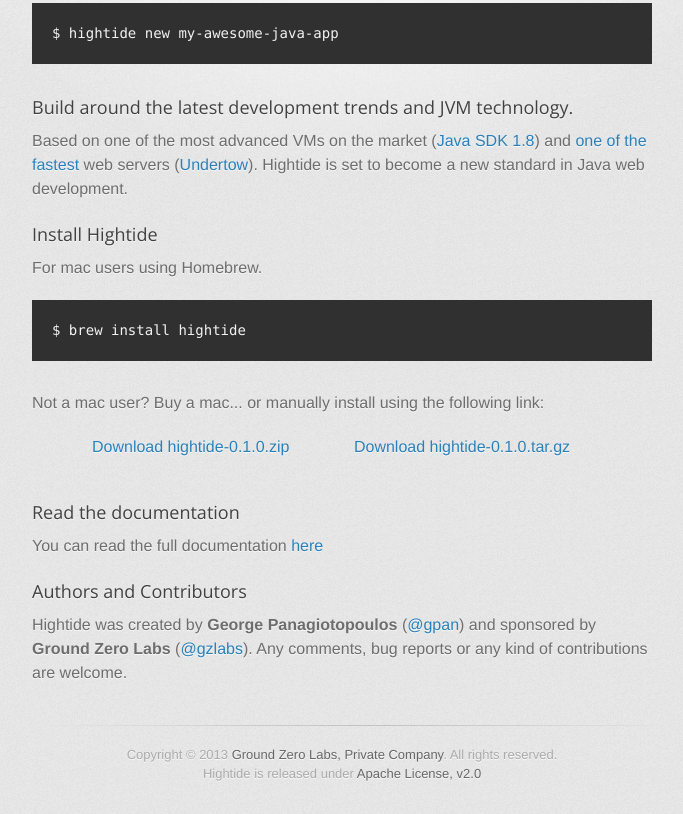
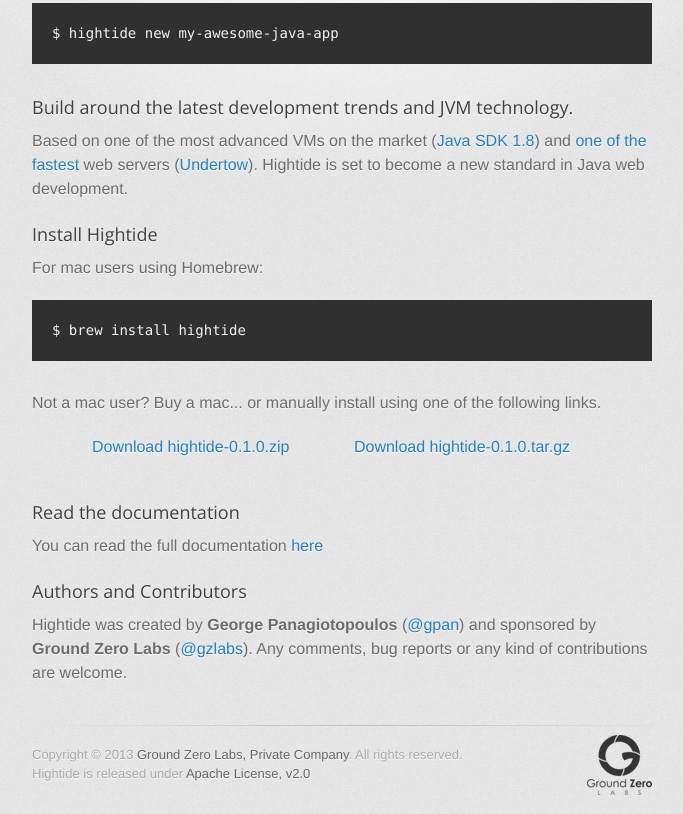
Before and after one commit to gzlabs/hightide, a plain HTML site: page index.html in a window 1280 px wide. Shown: the part 407-1221 px from the top of the page, without its empty margins (298-981 px from the left). Drawn offline with nearby package versions, Linux system fonts and the light colour scheme; a web font is replaced by a local one.

Commit message:
Add company logo on footer

```diff
--- a/index.html
+++ b/index.html
@@ -64,11 +64,11 @@
             <h3>
               <a name="install-hightide" class="anchor" href="#install-hightide"><span class="octicon octicon-link"></span></a>Install Hightide</h3>
 
-              <p>For mac users using Homebrew.</p>
+              <p>For mac users using Homebrew:</p>
               <pre><code>$ brew install hightide</code></pre>
 
               <section id="downloads" class="clearfix">
-                <p>Not a mac user? Buy a mac... or manually install using the following link:</p>
+                <p>Not a mac user? Buy a mac... or manually install using one of the following links.</p>
                 <a href="https://github.com/gzlabs/hightide/zipball/master" id="download-zip"><span>Download hightide-0.1.0.zip</span></a>
                 <a href="https://github.com/gzlabs/hightide/tarball/master" id="download-tar-gz"><span>Download hightide-0.1.0.tar.gz</span></a>
               </section>
@@ -84,6 +84,7 @@
             </section>
 
             <footer>
+                <img id="gzlabs-logo" src="images/gzlabs_gray_logo.png"/>
                 <span>Copyright © 2013 <a href="https://github.com/gzlabs">Ground Zero Labs, Private Company</a>. All rights reserved.<span><br/>
                 <span>Hightide is released under <a href="http://opensource.org/licenses/Apache-2.0">Apache License, v2.0</a></span>
                 <!-- This page was generated by <a href="http://pages.github.com">GitHub Pages</a>. Tactile theme by <a href="https://twitter.com/jasonlong">Jason Long</a>. -->
--- a/stylesheets/stylesheet.css
+++ b/stylesheets/stylesheet.css
@@ -179,6 +179,11 @@ a.button span {
   border: 0;
 }
 
+#gzlabs-logo {
+  float: right;
+  margin-top: -10px;
+}
+
 code, pre {
   font-family: Monaco, "Bitstream Vera Sans Mono", "Lucida Console", Terminal;
   color: #222;
@@ -331,7 +336,7 @@ footer {
   padding-bottom: 30px;
   font-size: 13px;
   color: #aaa;
-  text-align: center;
+  /*text-align: center;*/
 }
 
 footer a {
```
Also changed, not shown: images/gzlabs_gray_logo.png (added).
